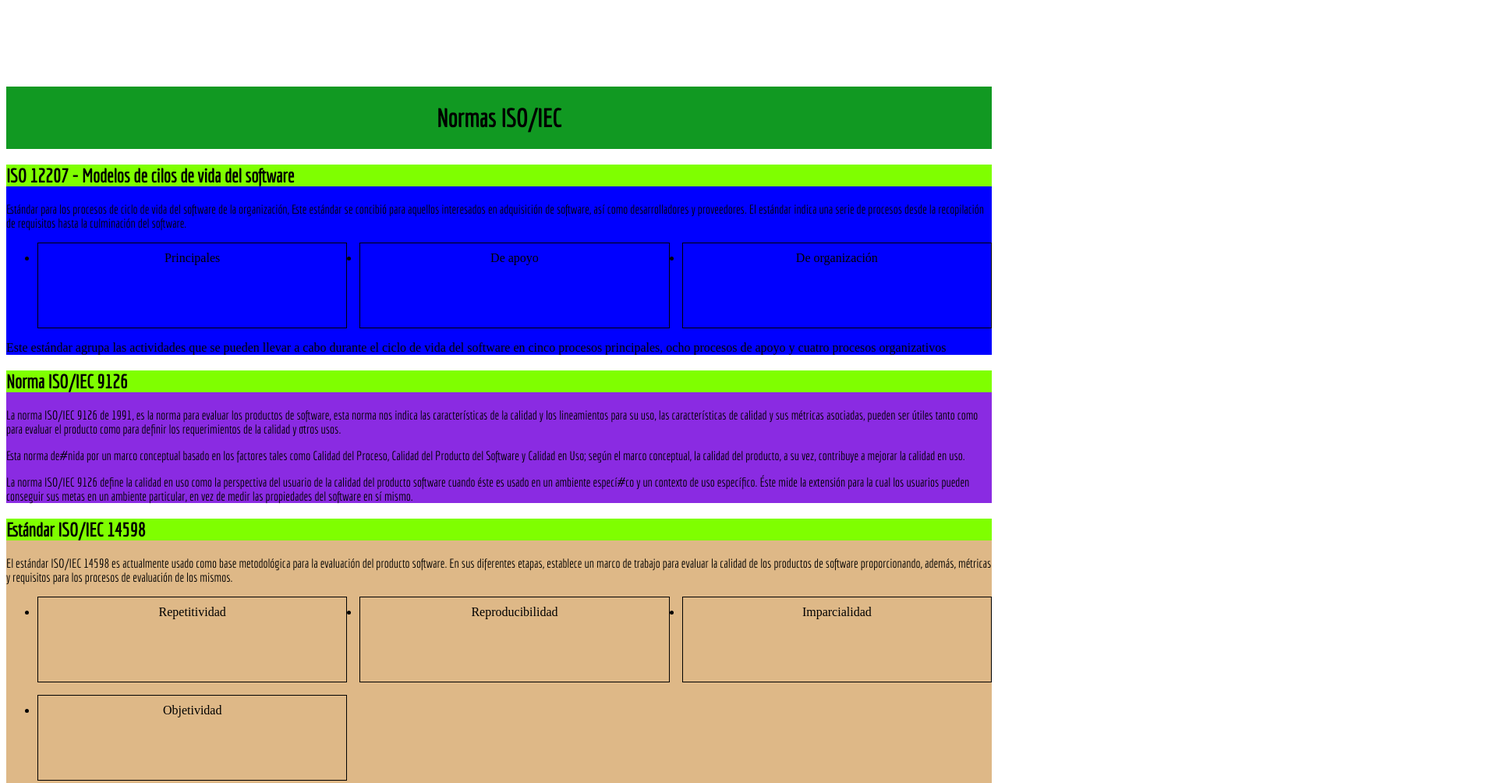
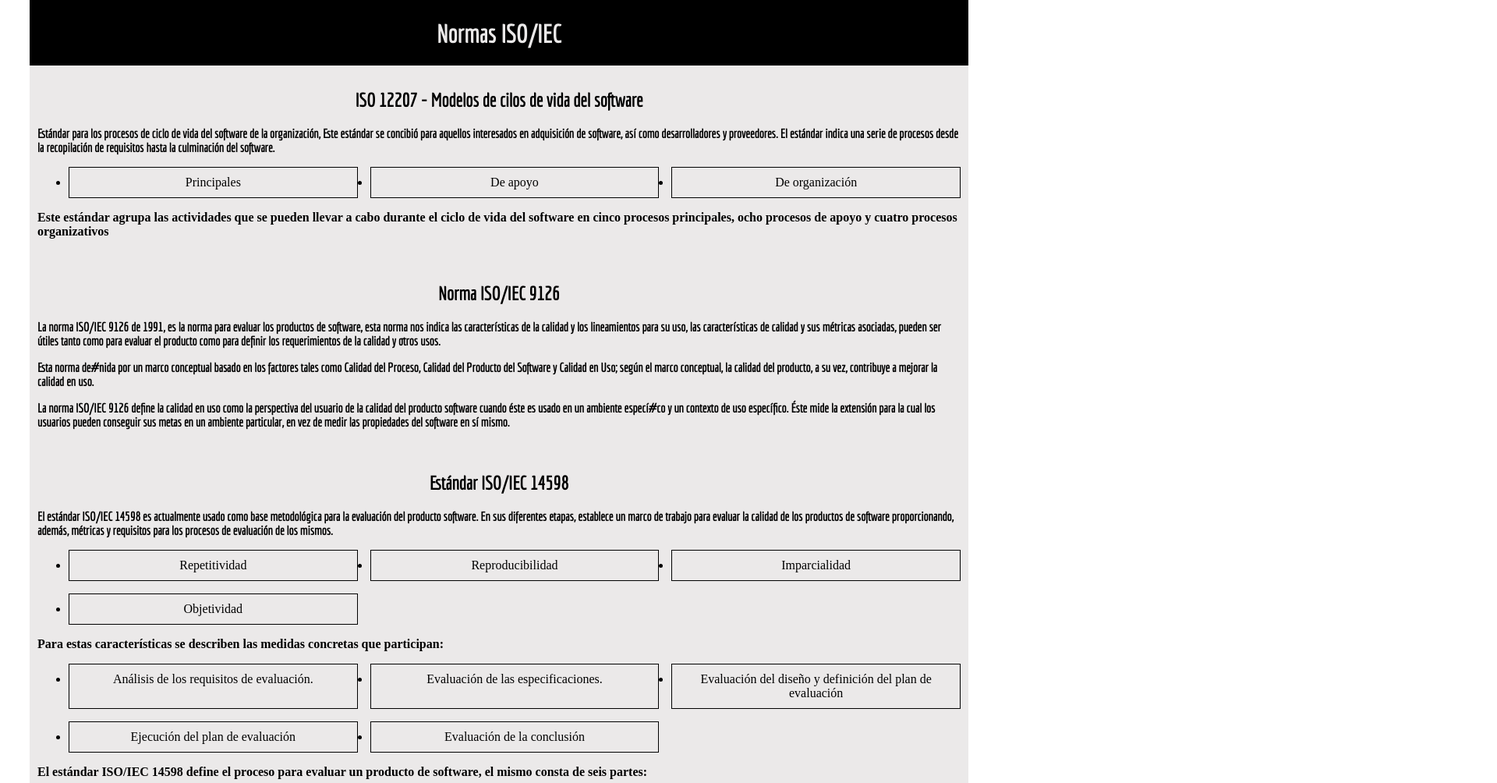
Before and after one commit to sebastianmiracastro/TrabajoInstrus, a plain HTML site: page index.html in a window 1280 px wide. Shown: the part 654-1658 px from the top of the page at 78% size, 1920 px wide, since content can reach past the window. Drawn offline with Linux system fonts and the light colour scheme.

Commit message:
Diseño de Las Normas ISO/IEC Terminadas

```diff
--- a/css/style.css
+++ b/css/style.css
@@ -72,6 +72,11 @@
     grid-template-columns: repeat(2. 1fr);
     grid-template-rows: auto auto auto auto;
     gap: 3em;
+    position: relative;
+    top: -130px;
+}
+body{
+    padding: 30px;
 }
 .Cabeza{
     position: relative;
@@ -140,23 +145,28 @@
     color: #000000;
 }
 .container .article1{
-    background-color: blue;
+    background-color:rgb(235, 233, 233) ;
+    padding: 10px;
 }
 /*.article1:hover{
     border: 1px solid black;
 }*/
 .container .article2{
-    background-color: blueviolet;
+    background-color: rgb(235, 233, 233);
+    padding: 10px;
 }
 .container .article3{
-    background-color: burlywood;
+    background-color: rgb(235, 233, 233);
+    padding: 10px;
 }
 .container .article4{
-    background-color: cadetblue;
+    background-color: rgb(235, 233, 233);
+    padding: 10px;
 }
 .content h1{
     font-family: 'Economica', sans-serif;
-    background-color: chartreuse;
+    background-color: rgb(235, 233, 233);
+    text-align: center;
 }
 .content p{
     font-family: 'Economica', sans-serif;
@@ -166,18 +176,27 @@
     font-family: 'Economica', sans-serif;
     padding: 1px;
     text-align: center;
-    background-color: #192 ;
+    background-color: black ;
+    position:relative;
+    top: -130px;
+}
+.header h1{
+    color: rgb(235, 233, 233);
 }
 .container ul{
     text-decoration: none;
     display: grid;
     grid-template-columns: repeat(3, 1fr);
-    grid-auto-rows: 110px;
+    grid-auto-rows: auto;
+    grid-auto-columns: auto;
     gap: 1em;
 }
 .container li{
     text-align: center;
     padding: 10px;
+    grid-auto-rows: auto;
+    grid-auto-columns: auto;
     border: 1px solid #000000;
     text-decoration: none;
+    background-color: rgb(235, 233, 233);
 }
--- a/index.html
+++ b/index.html
@@ -16,7 +16,7 @@
                 <li><a href="#">HOME</a></li>
                 <li><a href="#">PÁGiNAS WEB</a></li>
                 <li><a href="#">DISEÑO GRAFICO</a></li>
-                <li><a href="#">SOPO|</a></li>
+                <li><a href="#">SOPORTE</a></li>
             </ul>
         </nav>
     </div>
@@ -34,55 +34,55 @@
          <main class ="content">
              <article class="article1">
                  <h1>ISO 12207 - Modelos de cilos de vida del software</h1>
-                 <p>Estándar para los procesos de ciclo de vida del software de la organización, Este estándar se concibió para aquellos interesados
+                 <p><b>Estándar para los procesos de ciclo de vida del software de la organización, Este estándar se concibió para aquellos interesados
                     en adquisición de software, así como desarrolladores y proveedores. El estándar indica una serie de procesos desde la
-                    recopilación de requisitos hasta la culminación del software.
+                    recopilación de requisitos hasta la culminación del software.</b>
                     <ul>
                         <li>Principales</li>
                         <li>De apoyo</li>
                         <li>De organización</li>
                     </ul>
-                    Este estándar agrupa las actividades que se pueden llevar a cabo durante el ciclo de vida del software en cinco procesos
-                    principales, ocho procesos de apoyo y cuatro procesos organizativos
+                    <b>Este estándar agrupa las actividades que se pueden llevar a cabo durante el ciclo de vida del software en cinco procesos
+                    principales, ocho procesos de apoyo y cuatro procesos organizativos</b>
                 </p>
              </article>
              <article class="article2">
                 <h1>Norma ISO/IEC 9126</h1>
                 <p>
-                    La norma ISO/IEC 9126 de 1991, es la norma para
+                    <b>La norma ISO/IEC 9126 de 1991, es la norma para
                     evaluar los productos de software, esta norma nos
                     indica las características de la calidad y los
                     lineamientos para su uso, las características de
                     calidad y sus métricas asociadas, pueden ser útiles
                     tanto como para evaluar el producto como para
-                    definir los requerimientos de la calidad y otros usos.</p>
+                    definir los requerimientos de la calidad y otros usos.</b></p>
 
-                    <p>Esta norma de#nida por un marco conceptual basado
+                    <p><b>Esta norma de#nida por un marco conceptual basado
                     en los factores tales como Calidad del Proceso,
                     Calidad del Producto del Software y Calidad en Uso;
                     según el marco conceptual, la calidad del producto, a
-                    su vez, contribuye a mejorar la calidad en uso.</p>
+                    su vez, contribuye a mejorar la calidad en uso.</b></p>
 
-                    <p>La norma ISO/IEC 9126 define la calidad en uso como la perspectiva del usuario de la calidad del producto software cuando
+                    <p><b>La norma ISO/IEC 9126 define la calidad en uso como la perspectiva del usuario de la calidad del producto software cuando
                     éste es usado en un ambiente especí#co y un contexto de uso específico. Éste mide la extensión para la cual los usuarios
-                    pueden conseguir sus metas en un ambiente particular, en vez de medir las propiedades del software en sí mismo.</p>
+                    pueden conseguir sus metas en un ambiente particular, en vez de medir las propiedades del software en sí mismo.</b></p>
                 </p>
              </article>
              <article class="article3">
                  <h1>Estándar ISO/IEC 14598</h1>
-                 <p>El estándar ISO/IEC 14598 es actualmente
+                 <p><b>El estándar ISO/IEC 14598 es actualmente
                     usado como base metodológica para la
                     evaluación del producto software. En sus
                     diferentes etapas, establece un marco de
                     trabajo para evaluar la calidad de los
-                    productos de software proporcionando, además, métricas y requisitos para los procesos de evaluación de los mismos.
+                    productos de software proporcionando, además, métricas y requisitos para los procesos de evaluación de los mismos.</b>
                     <ul>
                         <li>Repetitividad</li>
                         <li>Reproducibilidad</li>
                         <li>Imparcialidad</li>
                         <li>Objetividad</li>
                     </ul>
-                    Para estas características se describen las medidas concretas que participan:
+                    <b>Para estas características se describen las medidas concretas que participan:</b>
                     <ul>
                         <li>Análisis de los requisitos de evaluación.</li>
                         <li>Evaluación de las especificaciones.</li>
@@ -90,8 +90,8 @@
                         <li>Ejecución del plan de evaluación</li>
                         <li>Evaluación de la conclusión</li>
                     </ul>
-                    El estándar ISO/IEC 14598 define el proceso para evaluar un producto de
-                    software, el mismo consta de seis partes:
+                    <b>El estándar ISO/IEC 14598 define el proceso para evaluar un producto de
+                    software, el mismo consta de seis partes:</b>
                     <ul>
                         <li>ISO/IEC 14598-1 Visión General: provee una visión general de las otras cinco partes y explica la relación entre la
                             evaluación del producto software y el modelo de calidad definido en la ISO/IEC 9126.</li>
@@ -115,16 +115,16 @@
              </article>
              <article class="article4">
                 <h1>Norma ISO/IEC 25000 (SquaRE)</h1>
-                <p>ISO 25000:2005 (SQuaRE -Software Quality Requirements and Evaluation) es una nueva serie de normas que se basa en ISO
+                <p><b>ISO 25000:2005 (SQuaRE -Software Quality Requirements and Evaluation) es una nueva serie de normas que se basa en ISO
                 9126 y en ISO 14598 (Evaluación del software). Uno de los principales objetivos de la serie SQuaRE es la coordinación y
-                armonización del contenido de ISO 9126 y de ISO 15939:2002 (Measurement Information Model).</p>
+                armonización del contenido de ISO 9126 y de ISO 15939:2002 (Measurement Information Model).</b></p>
 
-                <p>ISO 15939 tiene un modelo de información que ayuda a determinar que se debe especi#car durante la plani#cación,
+                <p><b>ISO 15939 tiene un modelo de información que ayuda a determinar que se debe especi#car durante la plani#cación,
                 performance y evaluación de la medición. Para su aplicación, cuenta con los siguientes pasos: Recopilar los datos, Preparación
-                de los datos y Análisis de los datos.</p>
+                de los datos y Análisis de los datos.</b></p>
 
                 <p>
-                    SQuaRE está formada por las divisiones siguientes:
+                    <b>SQuaRE está formada por las divisiones siguientes:</b>
                     <ul>
                         <li>ISO/IEC 2500n. División de gestión de calidad. Los estándares que forman esta división de#nen todos los modelos
                         comunes, términos y referencias a los que se alude en las demás divisiones de SQuaRE.</li>
@@ -149,7 +149,6 @@
                     </ul>
                 </p>
              </article>
-             <p>Solucion de un pequeño error</p>
          </main>
      </div>
  </body>
```
